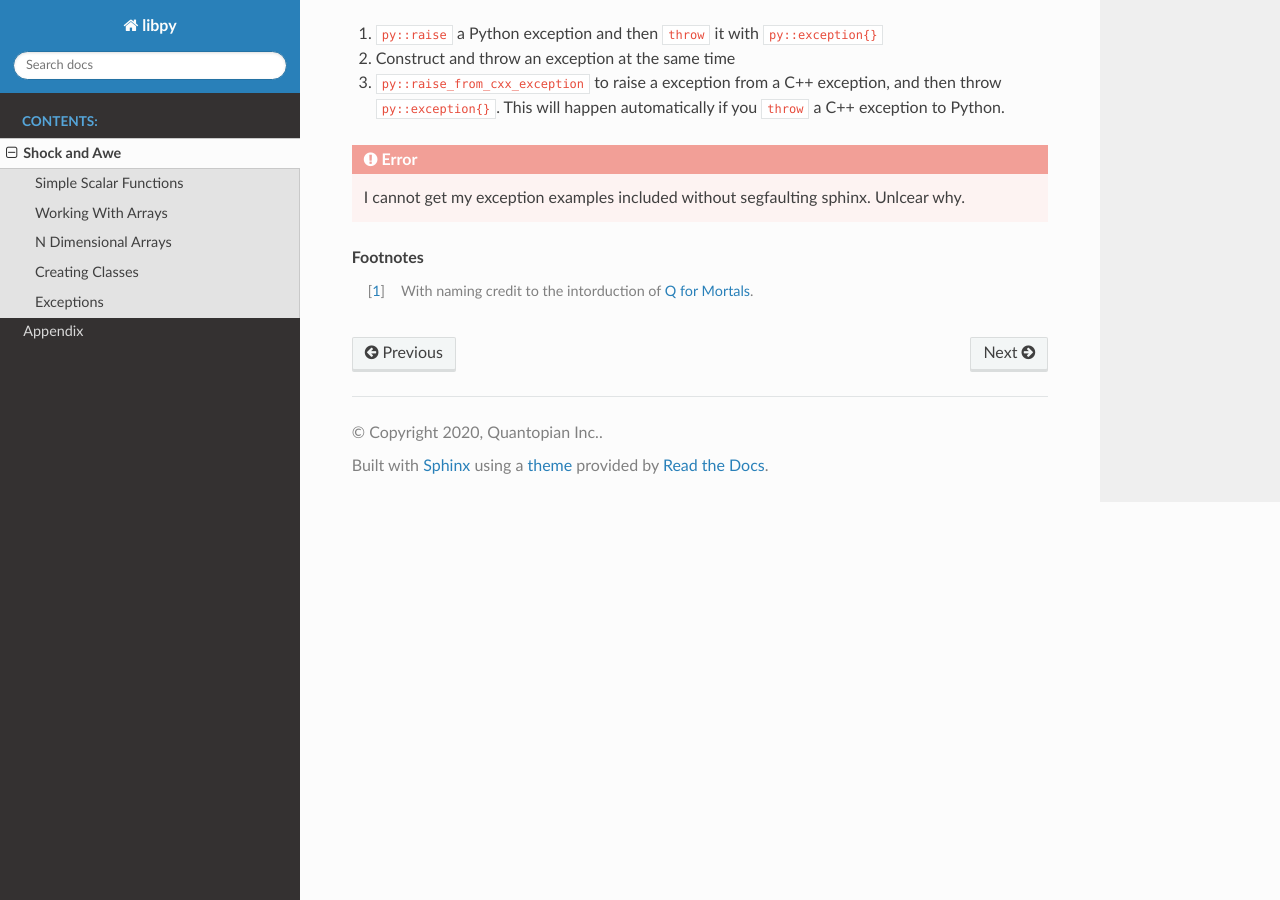
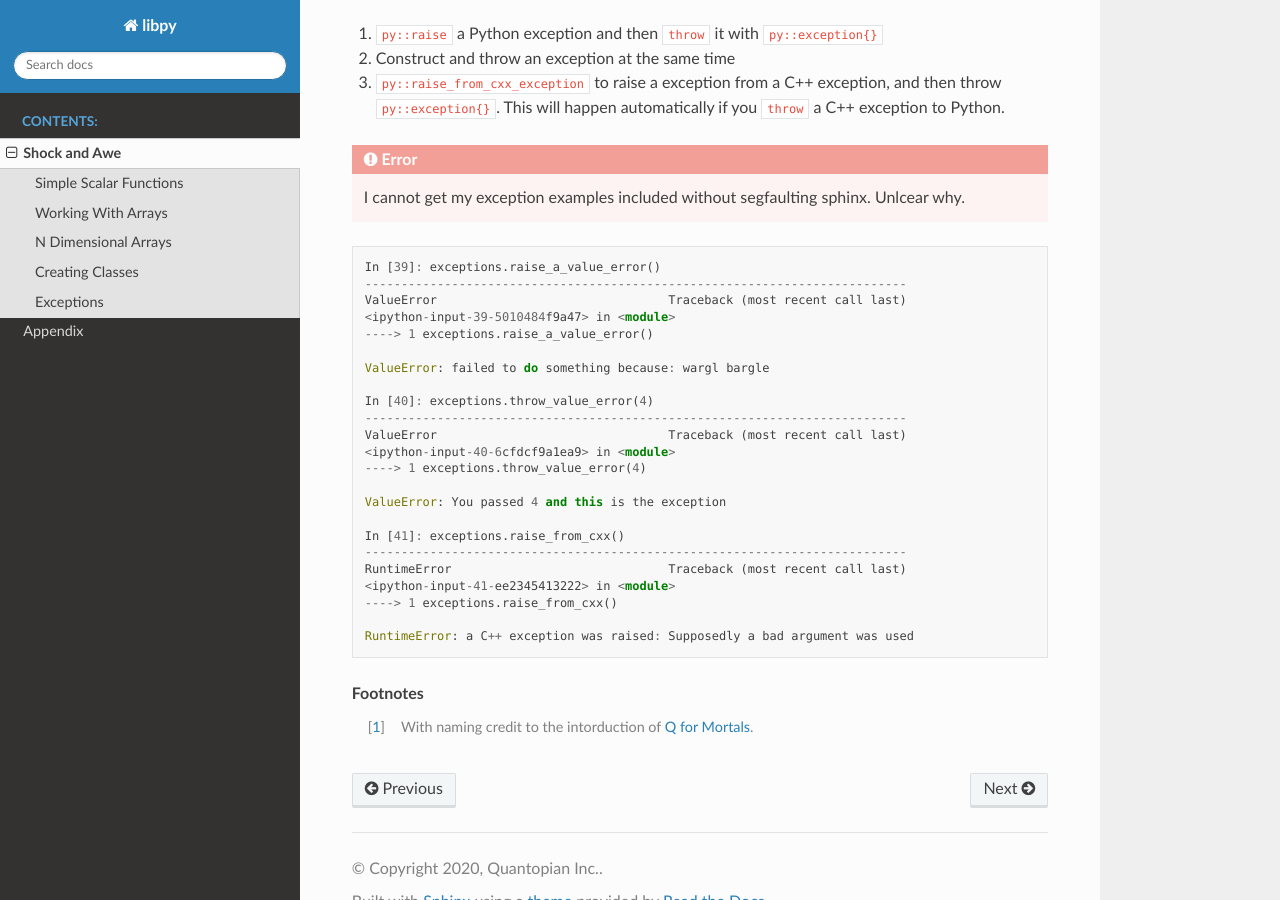
Before and after one commit to quantopian/libpy, a Sphinx documentation site: the page built from docs/source/tutorial.rst, in a window 1280 px wide and 900 px high, scrolled down 3204 px. Built offline with Sphinx 7.4.7 and the Read the Docs theme 2.0.0, drawn with Linux system fonts in a browser that asks for light colours.

Commit message:
give up on sphinx for exceptions

```diff
--- a/docs/source/tutorial.rst
+++ b/docs/source/tutorial.rst
@@ -148,7 +148,31 @@ We can throw exceptions in C++ that will then be dealt with in Python. Three pat
 
 .. error:: I cannot get my exception examples included without segfaulting sphinx. Unlcear why.
 
+.. code::
 
+    In [39]: exceptions.raise_a_value_error()
+    ---------------------------------------------------------------------------
+    ValueError                                Traceback (most recent call last)
+    <ipython-input-39-5010484f9a47> in <module>
+    ----> 1 exceptions.raise_a_value_error()
+
+    ValueError: failed to do something because: wargl bargle
+
+    In [40]: exceptions.throw_value_error(4)
+    ---------------------------------------------------------------------------
+    ValueError                                Traceback (most recent call last)
+    <ipython-input-40-6cfdcf9a1ea9> in <module>
+    ----> 1 exceptions.throw_value_error(4)
+
+    ValueError: You passed 4 and this is the exception
+
+    In [41]: exceptions.raise_from_cxx()
+    ---------------------------------------------------------------------------
+    RuntimeError                              Traceback (most recent call last)
+    <ipython-input-41-ee2345413222> in <module>
+    ----> 1 exceptions.raise_from_cxx()
+
+    RuntimeError: a C++ exception was raised: Supposedly a bad argument was used
 
 .. rubric:: Footnotes
 
```
